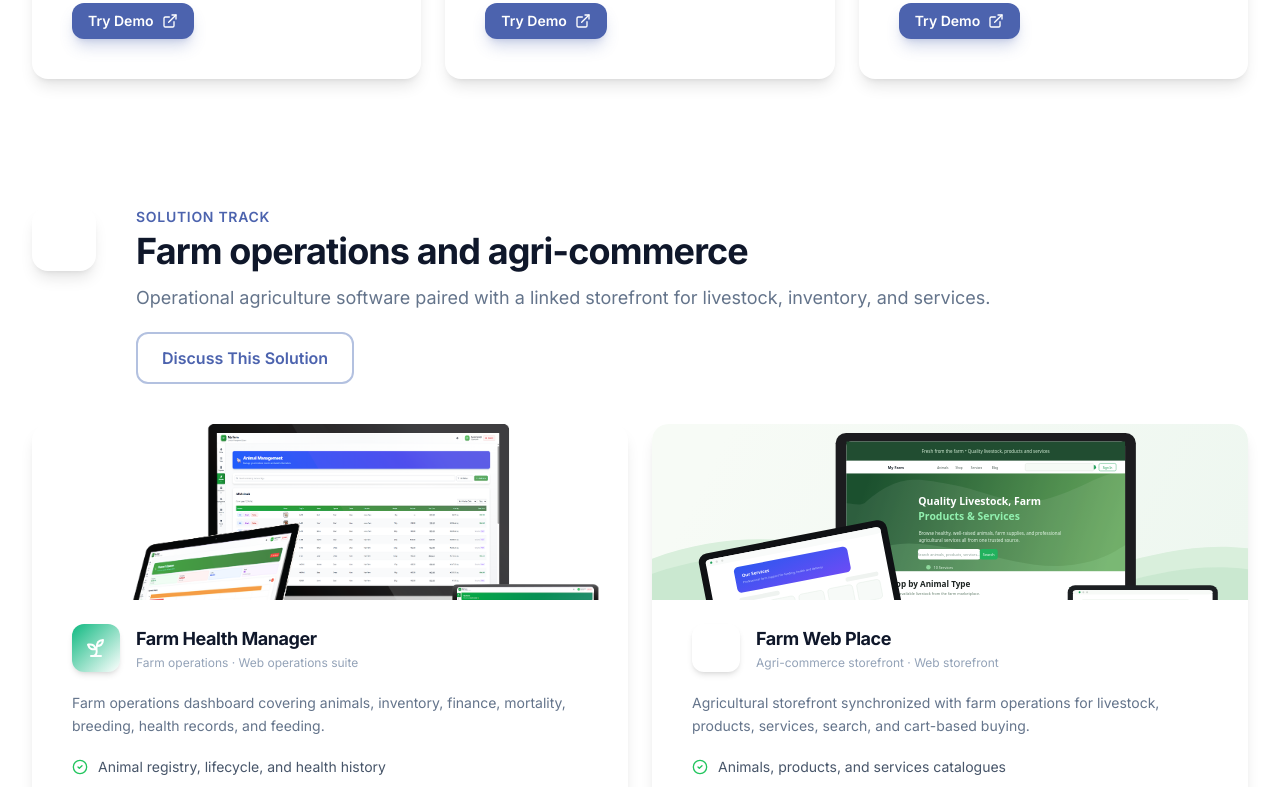
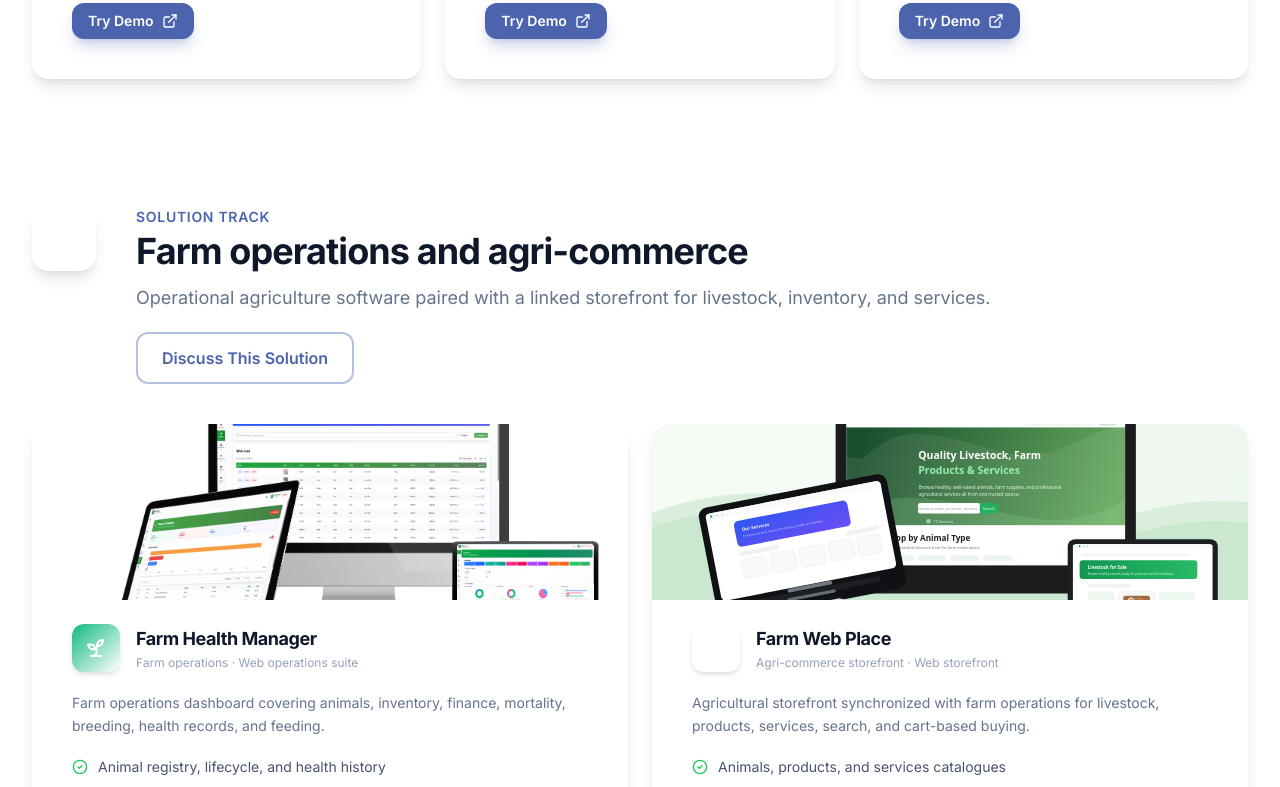
Before and after one commit to casstimmy/BSuits-Site, a Next.js app: page /features in a window 1280 px wide. Shown: the part 1860-2647 px from the top of the page. Built offline with nearby package versions, Linux system fonts and the light colour scheme.

Commit message:
improve on the webproduct optimization and ux

```diff
--- a/src/app/(site)/features/page.tsx
+++ b/src/app/(site)/features/page.tsx
@@ -112,7 +112,7 @@ export default function FeaturesPage() {
                             src={app.previewImage}
                             alt={`${app.name} preview`}
                             fill
-                            className="object-cover object-top"
+                            className={app.previewImageClassName ?? 'object-cover object-top'}
                           />
                         </div>
                       )}
--- a/src/data/portfolio.ts
+++ b/src/data/portfolio.ts
@@ -18,6 +18,7 @@ export interface PortfolioApp {
   deliveryMode: string;
   demoHref?: string;
   previewImage?: string;
+  previewImageClassName?: string;
   icon: LucideIcon;
   gradient: string;
   summary: string;
@@ -55,6 +56,7 @@ export const portfolioApps: PortfolioApp[] = [
     deliveryMode: 'Web app',
     demoHref: '/demo/inventory',
     previewImage: '/images/Inventory System preview.png',
+    previewImageClassName: 'object-cover object-center scale-[1.14]',
     icon: Package,
     gradient: 'from-cyan-500 to-blue-600',
     summary:
@@ -123,6 +125,7 @@ export const portfolioApps: PortfolioApp[] = [
     deliveryMode: 'Web operations suite',
     demoHref: '/demo/farm',
     previewImage: '/images/Farm Managment System preview.png',
+    previewImageClassName: 'object-cover object-center scale-[1.18]',
     icon: Sprout,
     gradient: 'from-emerald-500 to-green-600',
     summary:
@@ -146,6 +149,7 @@ export const portfolioApps: PortfolioApp[] = [
     deliveryMode: 'Web storefront',
     demoHref: '/demo/farm-store',
     previewImage: '/images/Farm ecom System preview.svg',
+    previewImageClassName: 'object-cover object-center scale-[1.2]',
     icon: Leaf,
     gradient: 'from-lime-500 to-green-700',
     summary:
```
